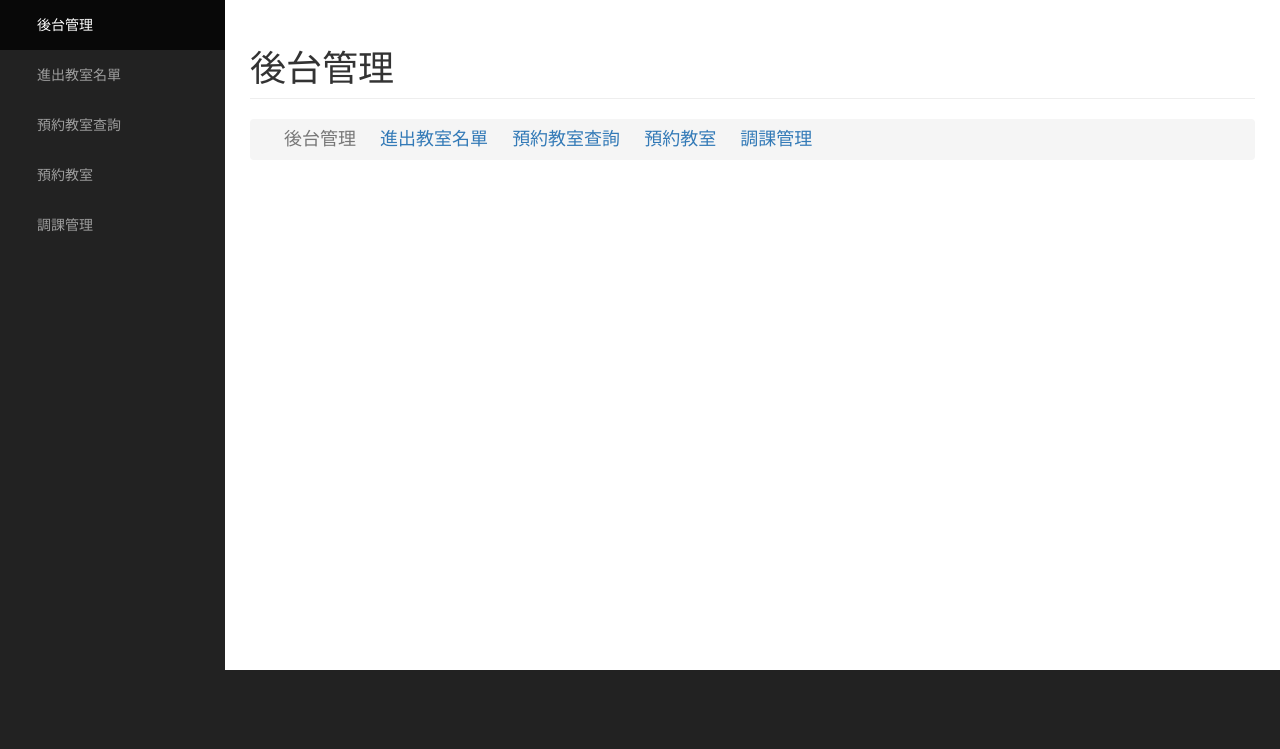
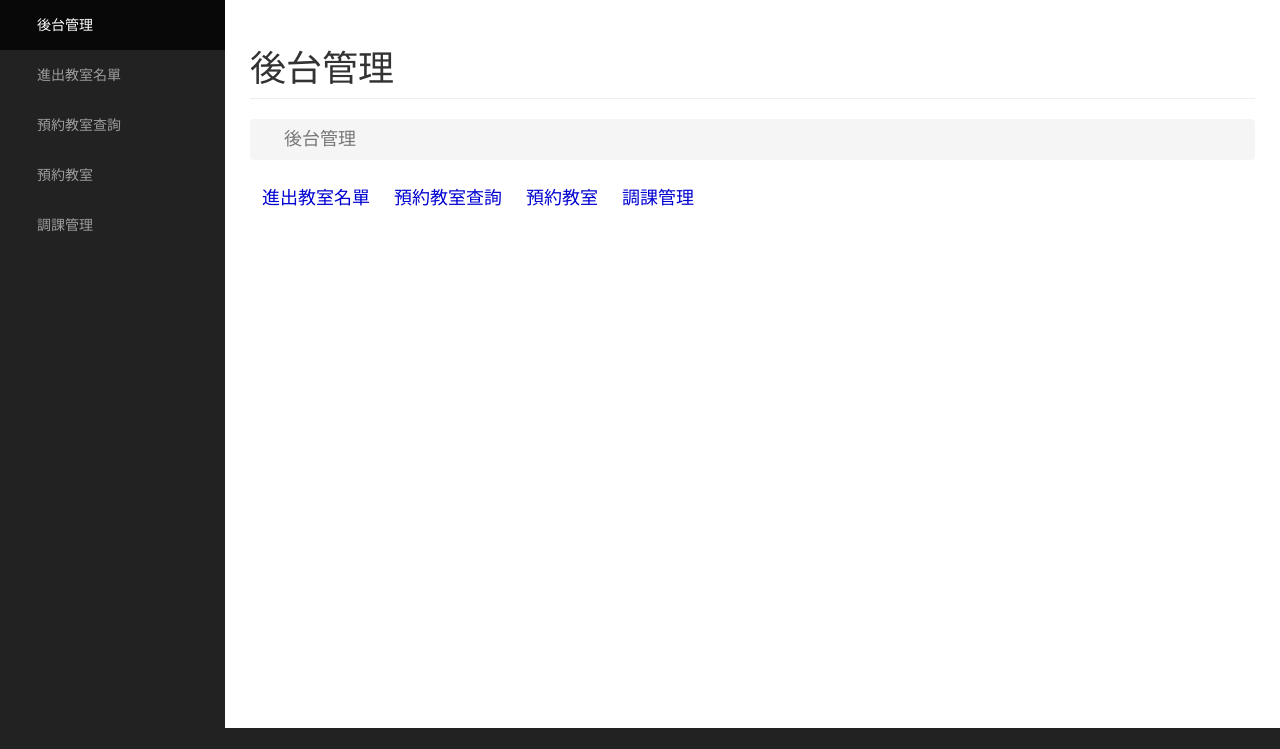
Before and after one commit to Subject10915/subject, a Laravel app: page /admin in a window 1280 px wide. Shown: the part 51-800 px from the top of the page. Run offline with Laravel 8, Linux system fonts and the light colour scheme; data that the repository does not hold is empty; some web fonts are replaced.

Commit message:
新增回首頁按鈕 編輯首頁畫面

```diff
--- a/resources/views/admin/dashboard/index.blade.php
+++ b/resources/views/admin/dashboard/index.blade.php
@@ -14,15 +14,46 @@
             <li class="active">
                 <i class="fa fa-dashboard"></i> 後台管理
             </li>
-            <i class="fa fa-dashboard"></i> <a href="{{route('admin.status.index')}}">進出教室名單</a>
-            <i class="fa fa-dashboard"></i> <a href="{{route('admin.status.search')}}">預約教室查詢</a>
-            <i class="fa fa-dashboard"></i> <a href="{{route('admin.book.index')}}">預約教室</a>
-            <i class="fa fa-dashboard"></i> <a href="{{route('admin.change.index')}}">調課管理</a>
         </ol>
         </span>
     </div>
 </div>
 <!-- /.row -->
+
+<div class="row">
+    <div class="col-lg-12">
+        <div class="table-responsive">
+            <table class="table table-bordered table-hover">
+                <thead>
+                <tr>
+                    <a href="{{route('admin.status.index')}}" class="btn btn-success" style="text-align: center;background-color:#FFFFFF;color:#0000D1;font-size:large;border:3px black">
+                        進出教室名單
+                    </a>
+                </tr>
+
+                <tr>
+                    <a href="{{route('admin.status.search')}}" class="btn btn-success" style="text-align: center;background-color:#FFFFFF;color:#0000D1;font-size:large;border:3px black">
+                        預約教室查詢
+                    </a>
+                </tr>
+
+                <tr>
+                    <a href="{{route('admin.book.index')}}" class="btn btn-success" style="text-align: center;background-color:#FFFFFF;color:#0000D1;font-size:large;border:3px black">
+                        預約教室
+                    </a>
+                </tr>
+
+                <tr>
+                    <a href="{{route('admin.change.index')}}" class="btn btn-success" style="text-align: center;background-color:#FFFFFF;color:#0000D1;font-size:large;border:3px black">
+                        調課管理
+                    </a>
+                </tr>
+
+                </thead>
+            </table>
+        </div>
+    </div>
+</div>
 
 <div class="row">
     <p>&nbsp;</p>
```
Also changed, not shown: resources/views/admin/book/index.blade.php (+10 -0 lines), resources/views/admin/change/index.blade.php (+11 -1 lines), resources/views/admin/status/index.blade.php (+8 -1 lines), resources/views/admin/status/search.blade.php (+8 -1 lines).
